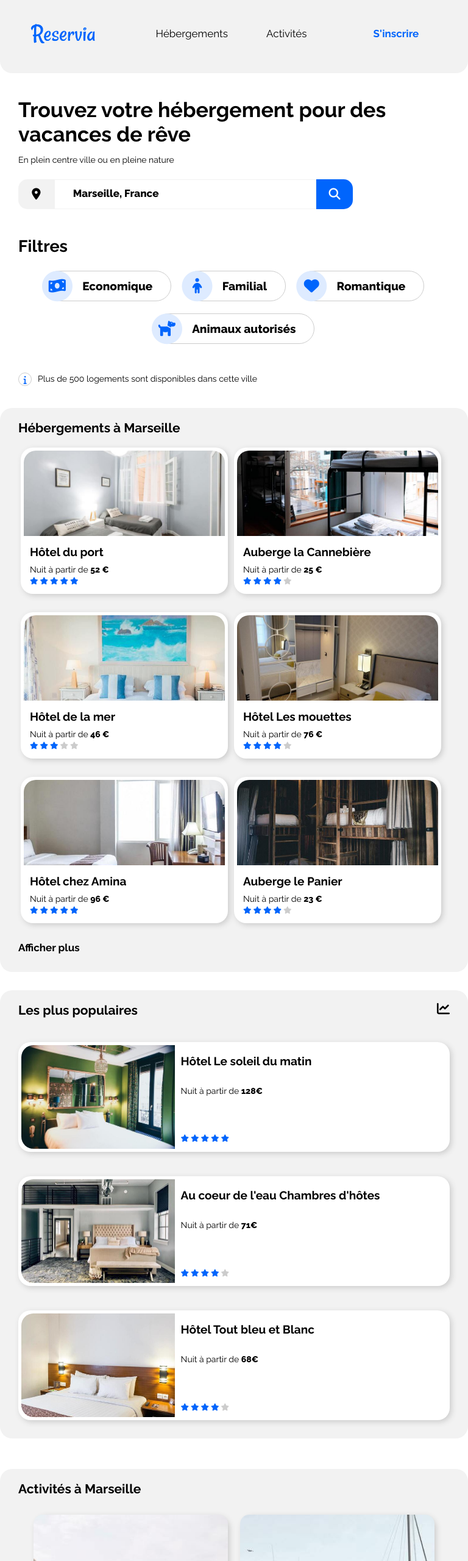
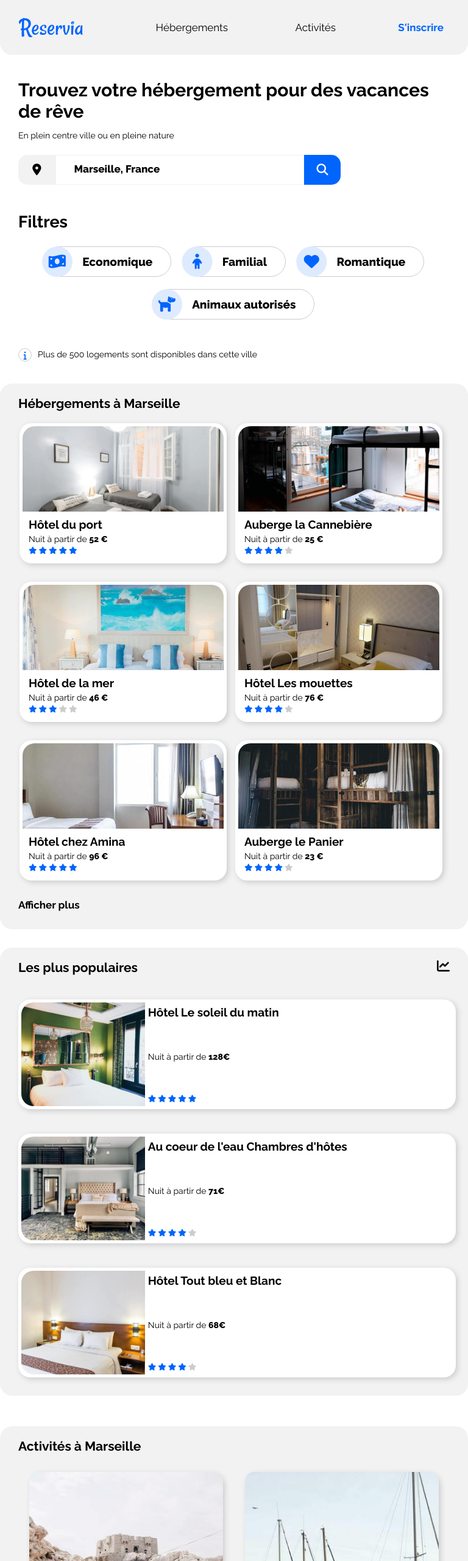
Before and after one commit to SAEZITO/Openclassroomprojet2, a plain HTML site: page index.html in a window 768 px wide. Shown: the top 2560 px of the page at 61% size. Drawn offline with Linux system fonts and the light colour scheme.

Commit message:
rectification du code après soutenance

```diff
--- a/index.html
+++ b/index.html
@@ -123,7 +123,7 @@
 		<article>
 
             <div class="card">
-
+             	<a href="#">
                 <div class="cardimage">
                 	<img class="photoHeber" alt="Auberge la Cannebière" src="images/hebergements/4_small/marcus-loke-WQJvWU_HZFo-unsplash.jpg">
      			</div>
@@ -138,9 +138,11 @@
 							<i class="fas fa-star grey"></i>
 						</i>
 				</div>
+            	</a>
             </div>
 
             <div class="card">
+            	<a href="#">
                 <div class="cardimage">
                    	<img class="photoHeber" alt="Hôtel du port" src="images/hebergements/4_small/fred-kleber-gTbaxaVLvsg-unsplash.jpg">
                 </div>
@@ -155,9 +157,11 @@
 					   	<i class="fas fa-star"></i>
 					   </i>
 				</div>
+				</a>
 			</div>
 
             <div class="card">
+            	<a href="#">
                 <div class="cardimage">
                    <img class="photoHeber" alt="Hôtel Les mouettes" src="images/hebergements/4_small/reisetopia-B8WIgxA_PFU-unsplash.jpg">
                 </div>
@@ -172,9 +176,11 @@
 						<i class="fas fa-star grey"></i>
 					</i>
 				</div>
+				</a>
 			</div>
 
             <div class="card">
+            	<a href="#">
                 <div class="cardimage">
                    <img class="photoHeber"  alt="Auberge la Cannebière" src="images/hebergements/4_small/annie-spratt-Eg1qcIitAuA-unsplash.jpg">
                 </div>
@@ -189,9 +195,11 @@
 						<i class="fas fa-star grey"></i>
 					</i>
 				</div>
+				</a>
 			</div>
 
 			<div class="card">
+                <a href="#">
                 <div class="cardimage">
                    <img class="photoHeber" alt="Auberge la Cannebière" src="images/hebergements/4_small/nicate-lee-kT-ZyaiwBe0-unsplash.jpg">
                 </div>
@@ -205,9 +213,11 @@
 						<i class="fas fa-star grey"></i>
 					</i>
 				</div>
+				</a>
 			</div>
 
             <div class="card">
+                <a href="#">
                 <div class="cardimage">
                    <img class="photoHeber" alt="Hôtel chez Amina" src="images/hebergements/4_small/febrian-zakaria-M6S1WvfW68A-unsplash.jpg">
                 </div>
@@ -222,6 +232,7 @@
 					 	<i class="fas fa-star"></i>
 					 </i>
 				</div>
+				</a>
 			</div>
 		</article>
 			<h5>Afficher plus</h5>
@@ -234,6 +245,7 @@
 
 		<article>
 
+            	<a href="#">
           	<div class="card2">
             	<div class="cardimage2">
                		<img class="imgtendance" alt="Hôtel Le soleil du matin" src="images/hebergements/4_small/emile-guillemot-Bj_rcSC5XfE-unsplash.jpg">
@@ -250,7 +262,9 @@
                 	</i></span>
 				</div>
 			</div>
+				</a>
 
+ 				<a href="#">
  			<div class="card2">
  				<div class="cardimage2">
                 	<img class="imgtendance" alt="Au coeur de l'eau Chambres d'hôtes" src="images/hebergements/4_small/aw-creative-VGs8z60yT2c-unsplash.jpg">
@@ -258,15 +272,17 @@
                 <div class="cardinfo2">
                 	<h3 class="cardfooter">Au coeur de l'eau Chambres d'hôtes</h3>
                 	<p class="cardfooter">Nuit à partir de <b>71€</b></p>
-                	<i class="fas fa-star boldblue">
+                	<span class="cardfooter2"><i class="fas fa-star boldblue">
                 		<i class="fas fa-star"></i>
                 		<i class="fas fa-star"></i>
                 		<i class="fas fa-star"></i>
                 		<i class="fas fa-star grey"></i>
-                	</i>
+                	</i></span>
 				</div>
 			</div>
+				</a>
 
+                <a href="#">
             <div class="card2">
                 <div class="cardimage2">
                		<img class="imgtendance" alt="Hôtel tout bleu et Blanc" src="images/hebergements/4_small/febrian-zakaria-sjvU0THccQA-unsplash.jpg">
@@ -274,86 +290,101 @@
                 <div class="cardinfo2">
                		<h3 class="cardfooter">Hôtel Tout bleu et Blanc</h3>
                 	<p class="cardfooter">Nuit à partir de <b>68€</b></p>
-                	<i class="fas fa-star boldblue">
+                	<span class="cardfooter2"><i class="fas fa-star boldblue">
                 		<i class="fas fa-star"></i>
 						<i class="fas fa-star"></i>
 						<i class="fas fa-star"></i>
 						<i class="fas fa-star grey"></i>
-					</i>
+					</i></span>
 				</div>
 			</div>
-
+				</a>
 		</article>
-
 	</section>
 </div>
+
+
 				    <!--Partie du bas "activités"-->
+
+
 	<section id="activités" class="activités">
                     <h2>Activités à Marseille</h2>
         <article>
-
         		<div class="activ">
                     <div class="card3">
+                    	<a href="#">
                     	<div class="cardimage3 imgact1">
                     		<img class="imgact" alt="Vieux port de Marseille" src="images/activites/4_small/reno-laithienne-QUgJhdY5Fyk-unsplash.jpg">
                     	</div>
                     	<div class="cardinfo3">
                     	<h4>Vieux port</h4>
                     	</div>
+                    	</a>
                     </div>
                 </div>
 
                 <div class="activ">
 
-                    <div class="card3">
+					<div class="card3">
+                    	<a href="#">
                     	<div class="cardimage3 imgact2">
                     		<img class="imgact" alt="Fort de Pomègues" src="images/activites/4_small/paul-hermann-QFTrLdQIRhI-unsplash.jpg">
                     	</div>
                     	<div class="cardinfo3">
                     		<h4>Fort de Pomègues</h4>
                     	</div>
+                    	</a>
                     </div>
 
                     <div class="card3">
+                    	<a href="#">
                     	<div class="cardimage3 imgact3">
                     		<img class="imgact" alt="Îles du Frioul" src="images/activites/4_small/kevin-hikari-rV_Qd1l-VXg-unsplash.jpg">
                     	</div>
                     	<div class="cardinfo3">
                     		<h4>Îles du Frioul</h4>
                     	</div>
+                    	</a>
                     </div>
 
                 </div>
 
               	<div class="activ">
                     <div class="card3">
+                    	<a href="#">
                     	<div class="cardimage3 imgact1">
                     		<img class="imgact" alt="Parc National des Calanques" src="images/activites/4_small/kilyan-sockalingum-NR8-cBCN3aI-unsplash.jpg">
                     	</div>
                     	<div class="cardinfo3">
                     		<h4>Parc National des Calanques</h4>
                     	</div>
+                    	</a>
                     </div>
+
                 </div>
 
                 <div class="activ">
 
                     <div class="card3">
+                    	<a href="#">
                     	<div class="cardimage3 imgact4">
                     		<img class="imgact" alt="Notre-Dame-de-la-Garde" src="images/activites/4_small/florian-wehde-xW9e8gdotxI-unsplash.jpg">
                     	</div>
                     	<div class="cardinfo3">
                     		<h4>Notre-Dame-de-la-Garde</h4>
                     	</div>
+                    	</a>
                     </div>
 
                     <div class="card3">
+                    	<a href="#">
                     	<div class="cardimage3 imgact5">
                     		<img class="imgact" alt="Parc Longchamp" src="images/activites/4_small/lena-paulin-wH2-EJoDcV0-unsplash.jpg">
                     	</div>
                     	<div class="cardinfo3">
                     		<h4>Parc Longchamp</h4>
                     	</div>
+                    	</a>
                     </div>
 
 				</div>
--- a/style.css
+++ b/style.css
@@ -42,6 +42,7 @@ h5
 }
 a
 {
+    width: 100%;
     color: black;
     text-decoration-line: none;
 }
@@ -92,7 +93,7 @@ nav a
 }
 nav div
 {
-    padding: 2rem;
+    padding: 2rem 0;
 }
 .navlogo
 {
@@ -249,7 +250,6 @@ article
     align-content: space-between;
     justify-content: space-between;
     margin-top: 2rem;
-    min-height: 50rem;
 }
 .card
 {
@@ -280,9 +280,9 @@ article
    object-fit: cover;
 }
 .cardfooter
-{
-    margin: 0.5rem 0;
-}
+    {
+        margin: 0 0 0.5rem 0;
+    }
 .cardinfo , .cardinfo2, .cardinfo3
 {
     display: flex;
@@ -291,7 +291,7 @@ article
     font-size: 1.2rem;
     width: 100%;
     padding: 1rem;
-    box-sizing: border-box;
+    box-sizing: content-box;
 }
 
 .card:hover , .card2:hover , .card3:hover           /* mise en place d'un zoom au survol */
@@ -332,7 +332,7 @@ article
     margin: 0;
     padding: 0;
     height: 100%;
-    width: 25rem;
+    width: 23rem;
 
 }
 .imgtendance                                     /* ajustement des photos pour la partie tendances */
@@ -344,10 +344,14 @@ article
     border-bottom-left-radius: 2rem;
     object-fit: cover;
 }
-
-.cardinfo2 i                                       /* marge pour les étoiles de la patie tendance */
+.cardinfo2
 {
-    padding-top: 2rem;
+  padding: 0.5rem;
+}
+.cardfooter2                      /* marge pour les étoiles de la patie centrale */
+{
+    padding: 0;
+    margin: 0;
 }
 
 /*Partie centrale du bas:  Activités à Marseille*/
@@ -493,7 +497,8 @@ ul
     }
     .navheb, .navact
     {
-        width: calc(50% - 4rem);
+        width: 50%;
+        text-align: center;
     }
     .navlogo
     {
@@ -528,7 +533,10 @@ ul
         color: white;
         font-size: 1.5rem;
     }
-
+    .greybrdr
+    {
+    padding: 0 5rem 0 2rem;
+    }
     .bgblue
     {
         padding: 1.5rem;
@@ -552,14 +560,10 @@ ul
     }
     .filterbut
     {
-        padding: 0 2rem 0 0;
+        padding: 0 1rem 0 0;
         height: 4rem;
         font-size: 1.6rem;
         margin: 1rem 0.5rem;
-    }
-    .eco
-    {
-        width: calc(50% - 1rem);
     }
     .roman
     {
@@ -590,11 +594,6 @@ ul
     {
         flex-direction: column;
         margin: 0;
-    }
-    .cardfooter
-    {
-        font-size: 1.7rem;
-        margin: 0 0 0.5rem 0;
     }
     .tendances
     {
@@ -665,7 +664,7 @@ ul
     }
 }
 /** Responsive Tablet **/
-@media (min-width: 481px) and (max-width: 768px) {
+@media (min-width: 480.5px) and (max-width: 1023px) {
     body
     {
         margin: 0;
@@ -676,7 +675,7 @@ ul
         margin: 0;
         padding: 0;
         max-width: inherit;
-        font-size: 1.7rem;
+        font-size: 1.5rem;
     }
     header
     {
@@ -688,17 +687,20 @@ ul
     }
     nav
     {
-        margin-bottom: 1rem;
+        margin:  0;
+        padding: 1rem 0;
     }
     nav a
     {
         font-size: 1.7rem;
+        padding: 3rem 1rem;
     }
     nav div
     {
-        width: 20%;
+        width: 30%;
         padding: 0;
-        margin: 2rem;
+        margin: 0;
+        text-align: end;
     }
     .search
     {
@@ -746,7 +748,7 @@ ul
     {
         margin-top: 1rem;
         flex-direction: row-reverse;
-        justify-content: center;
+        justify-content: space-around;
     }
     .hebergement
     {
@@ -777,7 +779,7 @@ ul
     }
     .cardimage2
     {
-        width: 40rem;
+        width: 29rem;
     }
     .activités
     {
@@ -793,7 +795,7 @@ ul
     }
     .greybrdr
     {
-        padding: 0 15rem 0 3rem;
+        padding: 0 13rem 0 3rem;
     }
     footer
     {
@@ -814,9 +816,20 @@ ul
     }
 }
  @media (max-width: 350px){
-
+    .iconposition
+    {
+        width: 7rem;
+    }
     .greybrdr
     {
-        padding: 0 3rem 0 1rem;
+        padding: 0 1rem 0 1rem;
+    }
+    .cardinfo, .cardinfo2, .cardinfo3
+    {
+        box-sizing: content-box;
+    }
+    h3
+    {
+      font-size: 1.5rem;
     }
 }
```
